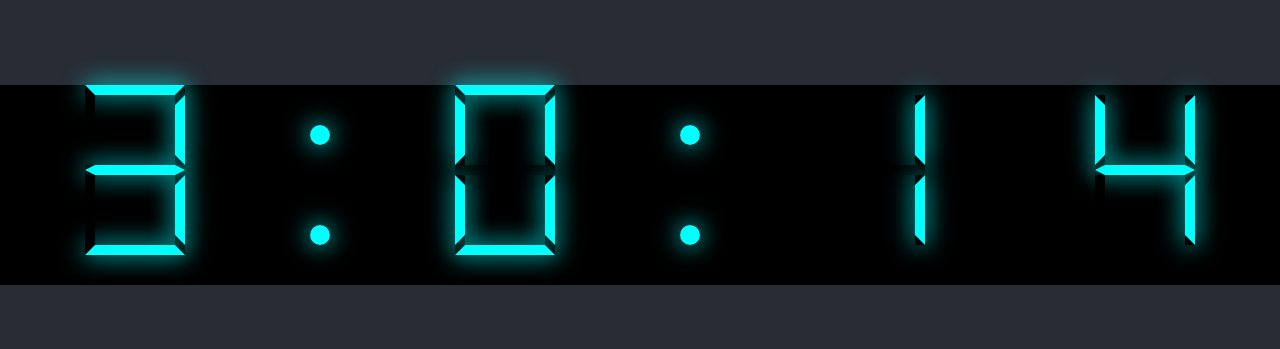
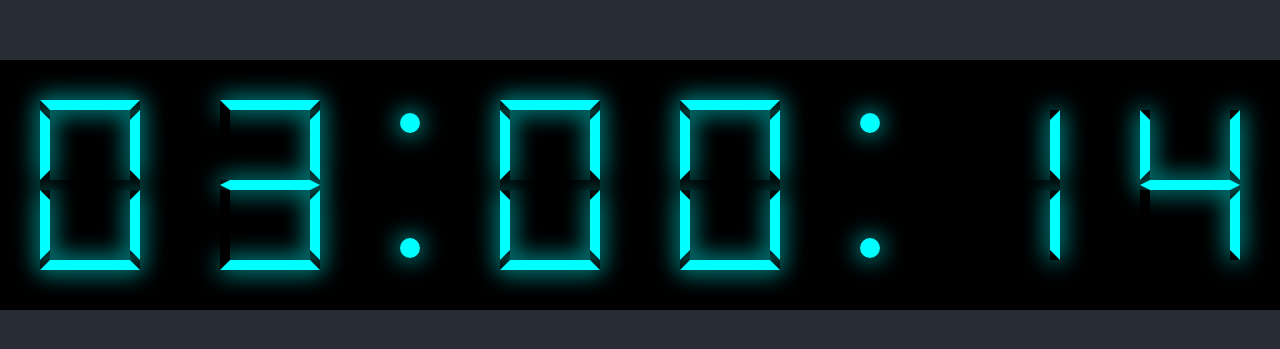
Before and after one commit to CJButton/Digital-Clock, a React (Create React App) app: page / in a window 1280 px wide. Shown: the part 215-564 px from the top of the page. Built offline with nearby package versions, Linux system fonts and the light colour scheme.

Commit message:
refactor: Rework zero prepending

```diff
--- a/src/App.tsx
+++ b/src/App.tsx
@@ -36,19 +36,27 @@ const getDigitalComponent = (num: string) => {
  * PART 2: ANALOG CLOCK
  */
 
+ const zeroPrepender = (timeUnit: number) => {
+    if (timeUnit < 10) {
+        return `0${timeUnit}`.split('');
+    }
+
+    return `${timeUnit}`.split('');
+};
+
 const ClockIndex = () => {
     const [time, setTime] = useState({ hours: 0, minutes: 0, seconds: 0 });
     const { hours, minutes, seconds } = time;
 
     const memoizedHours = useMemo(() => {
-        return hours;
-    }, [hours]).toString().split('');
+        return zeroPrepender(hours);
+    }, [hours]);
 
     const memoizedMinutes = useMemo(() => {
-        return minutes;
-    }, [minutes]).toString().split('');
+        return zeroPrepender(minutes);
+    }, [minutes]);;
 
-    const zeroedSeconds = seconds < 10 ? `${0}${seconds}`.split('') : seconds.toString().split('');
+    const zeroedSeconds = zeroPrepender(seconds);
 
     const intervalInitiatiors = () => {
         setInterval(() => {
@@ -72,7 +80,7 @@ const ClockIndex = () => {
         <div className="App">
             <header className="App-header">
                 <div className='digital-wrapper'>
-                    <div style={{ display: 'flex' }}>
+                    <div style={{ display: 'flex', height: '100%' }}>
                         { memoizedHours.map((el) => {
                             const num = getDigitalComponent(el);
                             return <DigitalNumberBase className={`digital-${num}`} />
--- a/src/styles/digital/numbers.scss
+++ b/src/styles/digital/numbers.scss
@@ -1,6 +1,6 @@
 .digital-wrapper {
     width: 100%;
-    height: 200px;
+    height: 250px;
     background-color: black;
 }
 
@@ -17,7 +17,6 @@
 .digital-zero,
 .digital-separator {
     width: 100px;
-    height: 200px;
     background-color: black;
     display: flex;
     flex-direction: column;
```
